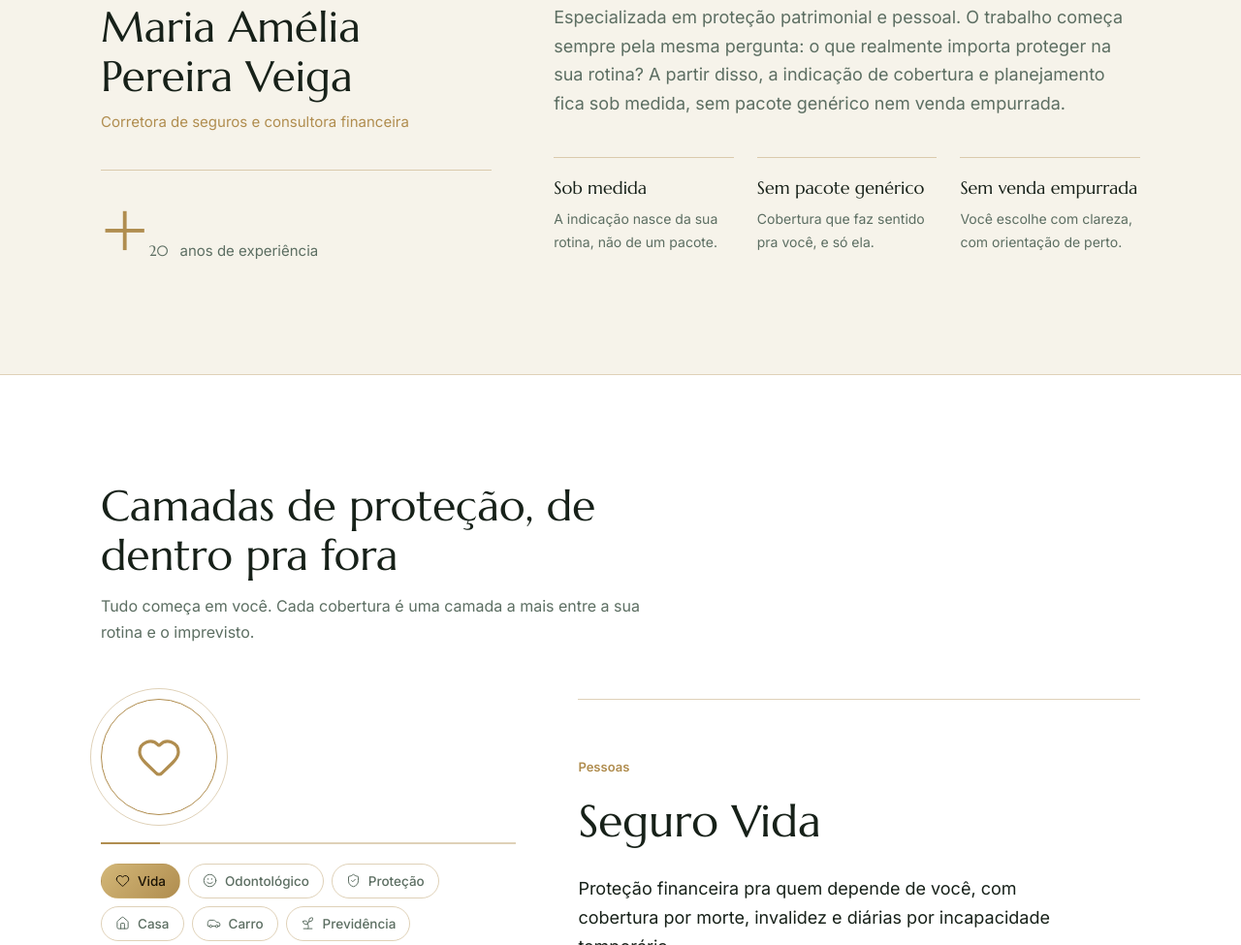
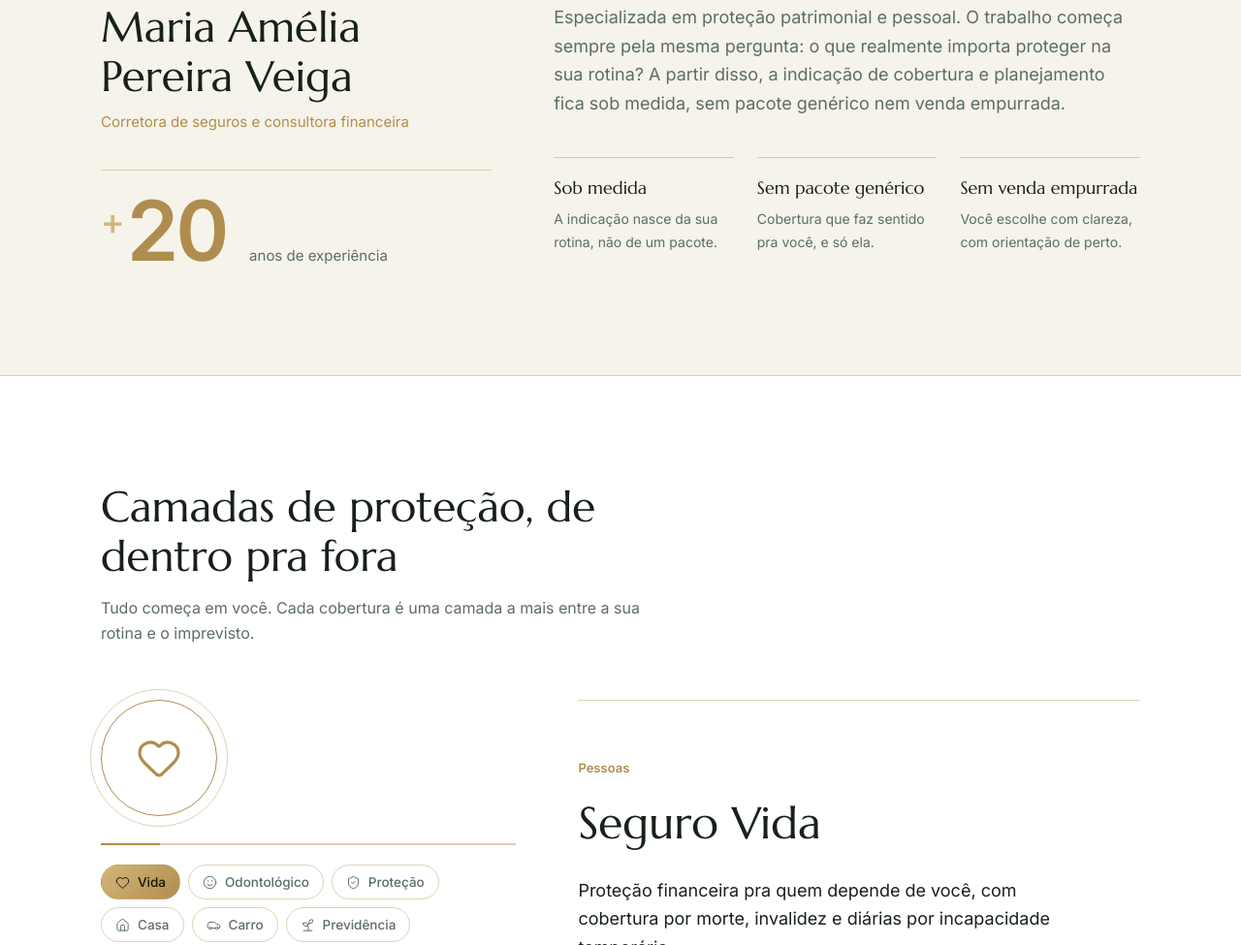
Before and after one commit to andradefelipe2/MAPV-HOMOLOGACAO, a plain HTML site: page index.html in a window 1280 px wide. Shown: the part 907-1882 px from the top of the page at 97% size. Drawn offline with nearby package versions, Linux system fonts and the light colour scheme.

Commit message:
Update index.html

```diff
--- a/index.html
+++ b/index.html
@@ -78,9 +78,29 @@ nav{position:fixed;inset:0 0 auto;z-index:50;background:color-mix(in srgb,var(--
 .sobre .wrap{display:grid;grid-template-columns:.8fr 1.2fr;gap:64px;align-items:start}
 h2{font-size:clamp(28px,4vw,44px);line-height:1.15}
 .role{color:var(--gold);margin-top:10px;font-size:15px}
-.stat{margin-top:36px;padding-top:24px;border-top:1px solid var(--line);display:flex;align-items:baseline;gap:12px}
-.stat b{font-family:Marcellus,serif;font-weight:400;font-size:76px;line-height:1;color:var(--gold)}
-.stat span{color:var(--mute);font-size:15px}
+.stat{margin-top:36px;padding-top:24px;border-top:1px solid var(--line);display:flex;align-items:baseline;gap:14px;flex-wrap:wrap}
+.stat b{
+  display:inline-block;
+  font-family:Inter,sans-serif;
+  font-weight:600;
+  font-size:clamp(56px,8vw,86px);
+  line-height:.9;
+  letter-spacing:-.05em;
+  color:var(--gold);
+  font-variant-numeric:tabular-nums;
+  font-feature-settings:"tnum" 1,"lnum" 1;
+}
+.stat b .plus{
+  font-size:.44em;
+  font-weight:500;
+  line-height:1;
+  letter-spacing:0;
+  color:var(--gold2);
+  vertical-align:.7em;
+  margin-right:.03em;
+}
+.stat b [data-count]{display:inline-block;min-width:2ch}
+.stat > span{color:var(--mute);font-size:15px;line-height:1.35}
 .sobre p.t{font-size:18px;color:var(--mute);max-width:56ch}
 .pill{display:grid;grid-template-columns:repeat(3,1fr);gap:24px;margin-top:40px}
 .pill div{border-top:1px solid var(--line);padding-top:16px}
@@ -208,7 +228,7 @@ footer .brand{justify-content:center;margin-bottom:6px;color:var(--tx)}
   <div>
     <h2 class="rv">Maria Amélia Pereira Veiga</h2>
     <p class="role rv">Corretora de seguros e consultora financeira</p>
-    <div class="stat rv"><b>+<span data-count="20">20</span></b><span>anos de experiência</span></div>
+    <div class="stat rv"><b><span class="plus">+</span><span data-count="20">20</span></b><span>anos de experiência</span></div>
   </div>
   <div>
     <p class="t rv">Especializada em proteção patrimonial e pessoal. O trabalho começa sempre pela mesma pergunta: o que realmente importa proteger na sua rotina? A partir disso, a indicação de cobertura e planejamento fica sob medida, sem pacote genérico nem venda empurrada.</p>
@@ -303,12 +323,28 @@ var po=new IntersectionObserver(function(es){es.forEach(function(e){if(e.isInter
 ps.forEach(function(p){po.observe(p)});setOn(0);
 bs.forEach(function(b){b.onclick=function(){ps[+b.dataset.n].scrollIntoView({behavior:'smooth',block:'center'})}});
 
-// reveal e contador
-function count(el){var end=+el.dataset.count,t0=performance.now();
- (function tick(t){var p=Math.min((t-t0)/1600,1);el.textContent=Math.round(end*(1-Math.pow(1-p,3)));if(p<1)requestAnimationFrame(tick)})(t0)}
+// contador 0 -> 20
+function count(el){
+  var end=+el.dataset.count||0;
+  if(matchMedia('(prefers-reduced-motion: reduce)').matches){el.textContent=end;return}
+  var dur=1900,t0=null;
+  function tick(t){
+    if(t0===null)t0=t;
+    var p=Math.min((t-t0)/dur,1);
+    el.textContent=Math.round(end*(1-Math.pow(1-p,4)));
+    if(p<1)requestAnimationFrame(tick);
+  }
+  requestAnimationFrame(tick);
+}
+var co=new IntersectionObserver(function(es){es.forEach(function(e){
+  if(!e.isIntersecting)return;
+  count(e.target);co.unobserve(e.target);
+})},{threshold:.6});
+document.querySelectorAll('[data-count]').forEach(function(el){el.textContent='0';co.observe(el)});
+
+// reveal
 var io=new IntersectionObserver(function(es){es.forEach(function(e){if(!e.isIntersecting)return;
- e.target.classList.add('in');var c=e.target.querySelector('[data-count]');if(c&&!matchMedia('(prefers-reduced-motion: reduce)').matches){c.textContent=0;count(c)}
- io.unobserve(e.target)})},{threshold:.3});
+ e.target.classList.add('in');io.unobserve(e.target)})},{threshold:.3});
 document.querySelectorAll('.rv,#steps').forEach(function(el){io.observe(el)});
 </script>
 </body>
```
